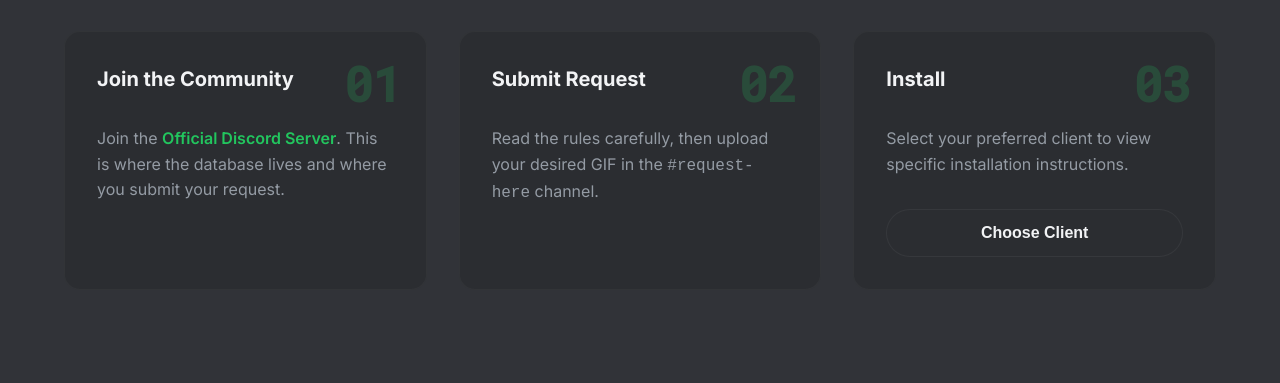
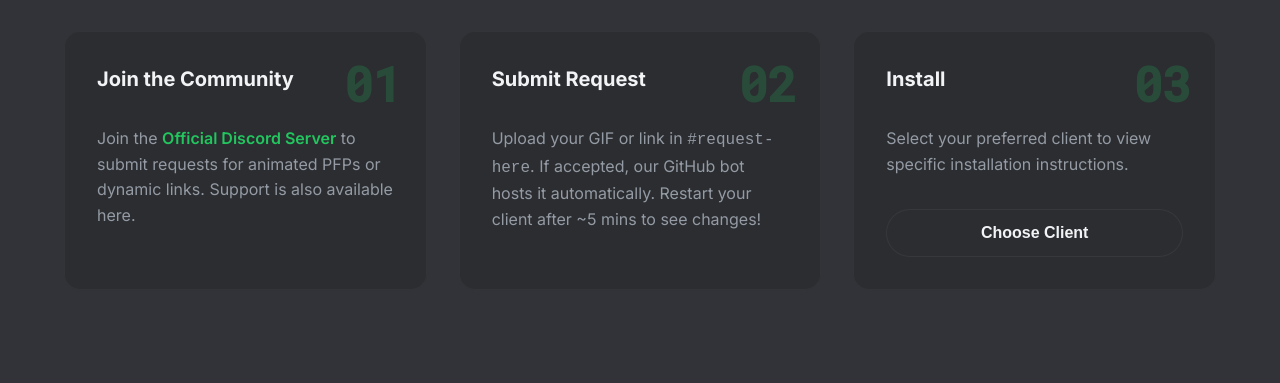
Before and after one commit to Yeetov/usrpfpwebsite, a plain HTML site: page index.html in a window 1280 px wide. Shown: the part 753-1136 px from the top of the page. Drawn offline with Linux system fonts and the light colour scheme; no server answers.

Commit message:
Update index.html

```diff
--- a/index.html
+++ b/index.html
@@ -929,12 +929,12 @@
                 <div class="step-card">
                     <div class="step-num">01</div>
                     <h3>Join the Community</h3>
-                    <p>Join the <a href="https://discord.gg/userpfp-1129784704267210844" target="_blank">Official Discord Server</a>. This is where the database lives and where you submit your request.</p>
+                    <p>Join the <a href="https://discord.gg/userpfp-1129784704267210844" target="_blank">Official Discord Server</a> to submit requests for animated PFPs or dynamic links. Support is also available here.</p>
                 </div>
                 <div class="step-card">
                     <div class="step-num">02</div>
                     <h3>Submit Request</h3>
-                    <p>Read the rules carefully, then upload your desired GIF in the <code>#request-here</code> channel.</p>
+                    <p>Upload your GIF or link in <code>#request-here</code>. If accepted, our GitHub bot hosts it automatically. Restart your client after ~5 mins to see changes!</p>
                 </div>
                 <div class="step-card">
                     <div class="step-num">03</div>
```
